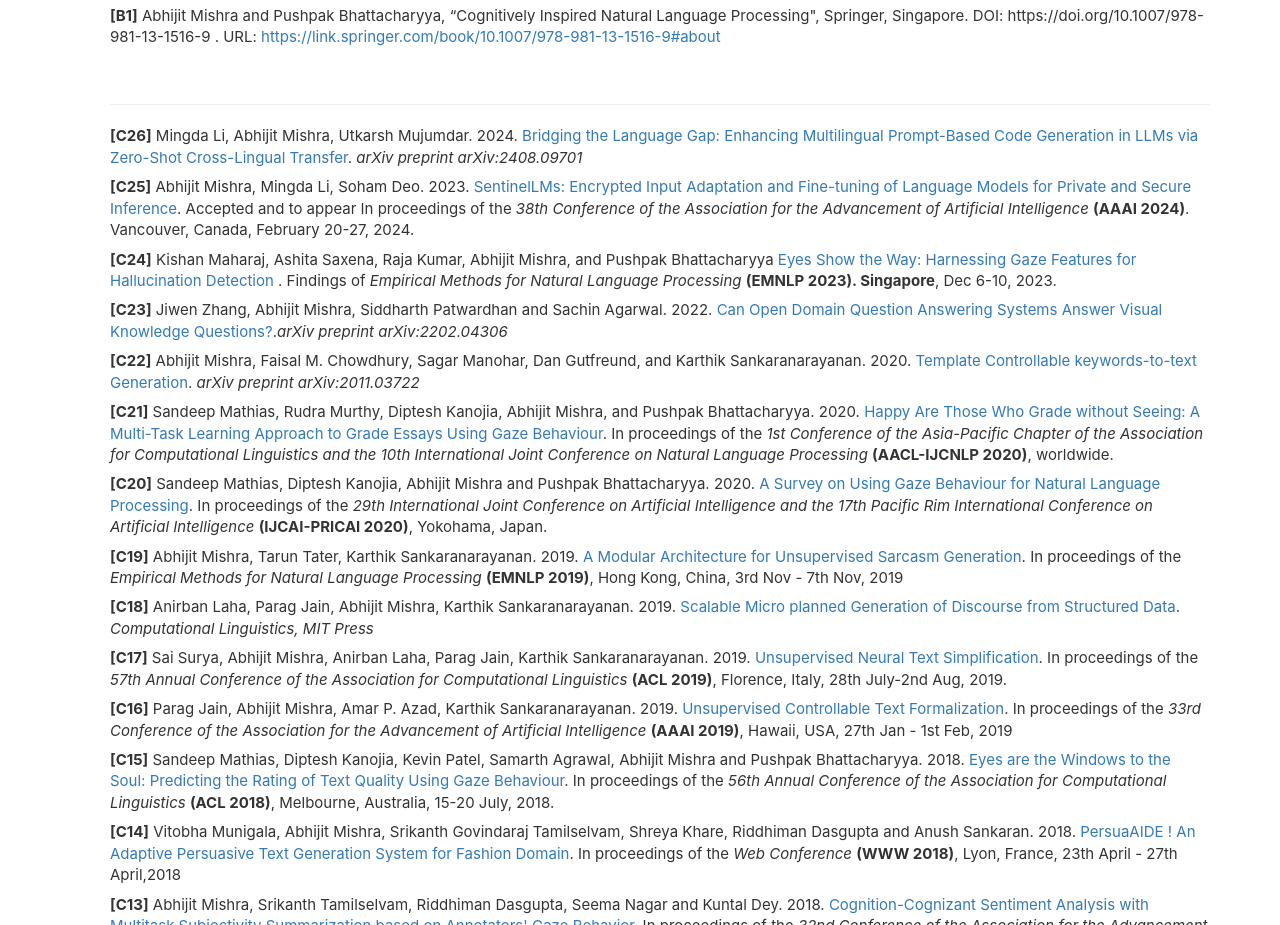
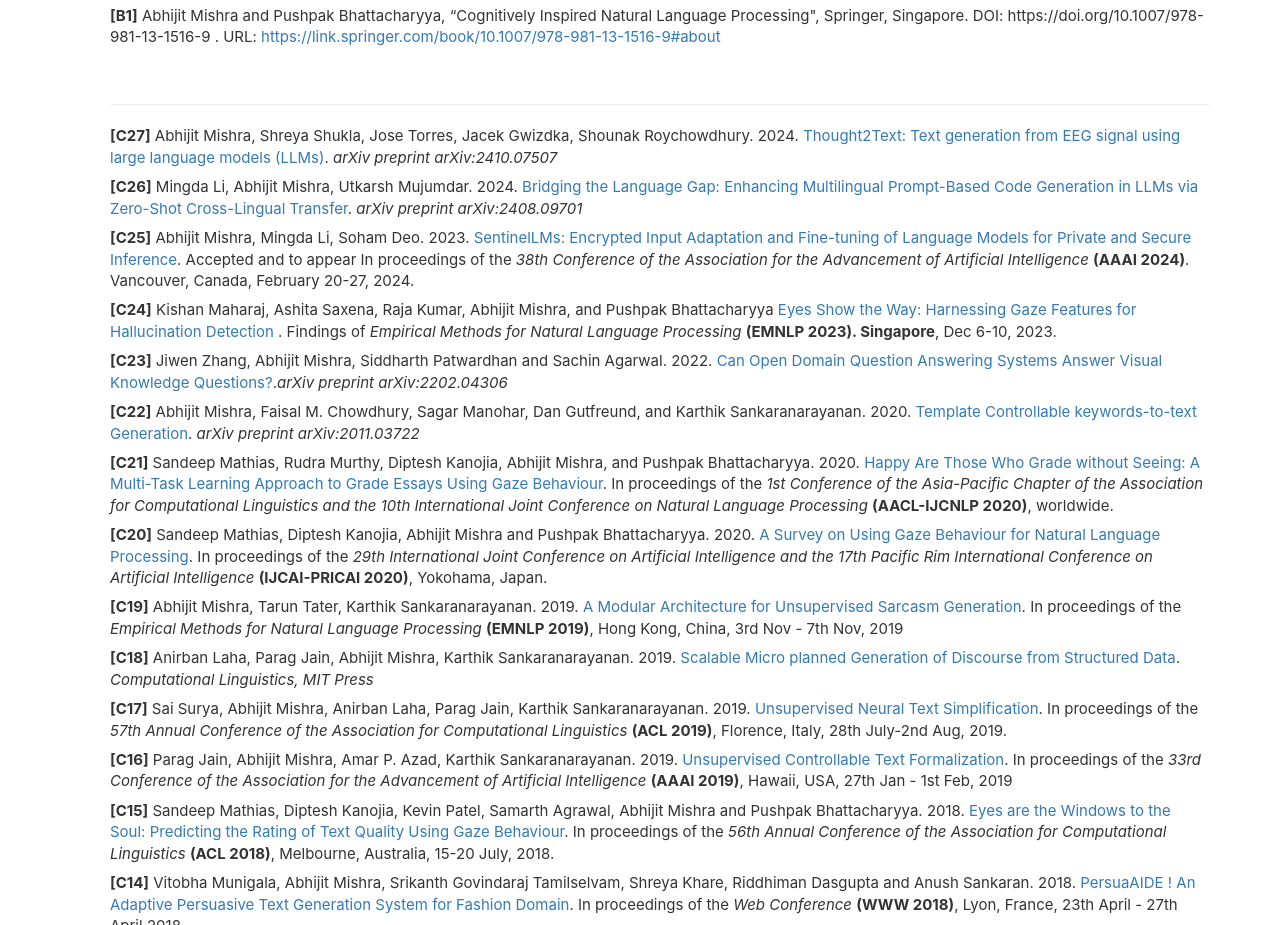
Before and after one commit to abhijitmishra/abhijitmishra.github.io, a plain HTML site: page index.html in a window 1280 px wide. Shown: the part 1160-2085 px from the top of the page. Drawn offline with nearby package versions, Linux system fonts and the light colour scheme.

Commit message:
Thought2Text paper added

```diff
--- a/index.html
+++ b/index.html
@@ -120,6 +120,9 @@
 				<b>[B1]</b> Abhijit Mishra and Pushpak Bhattacharyya, “Cognitively Inspired Natural Language Processing", Springer, Singapore. DOI: https://doi.org/10.1007/978-981-13-1516-9 . URL: <a href = "https://link.springer.com/book/10.1007/978-981-13-1516-9#about"> https://link.springer.com/book/10.1007/978-981-13-1516-9#about </a>
 			</li>
 			<div class="page-header"></div>
+			<li>
+				<b>[C27]</b> Abhijit Mishra, Shreya Shukla, Jose Torres, Jacek Gwizdka, Shounak Roychowdhury. 2024. <a href = "https://arxiv.org/abs/2410.07507">Thought2Text: Text generation from EEG signal using large language models (LLMs)</a>. <i>arXiv preprint arXiv:2410.07507</i>
+			</li>
 			<li>
 				<b>[C26]</b> Mingda Li, Abhijit Mishra, Utkarsh Mujumdar. 2024. <a href="https://www.arxiv.org/abs/2408.09701"> Bridging the Language Gap: Enhancing Multilingual Prompt-Based Code Generation in LLMs via Zero-Shot Cross-Lingual Transfer</a>. <i>arXiv preprint arXiv:2408.09701</i>
 			</li>
```
Also changed, not shown: 2 other files.
